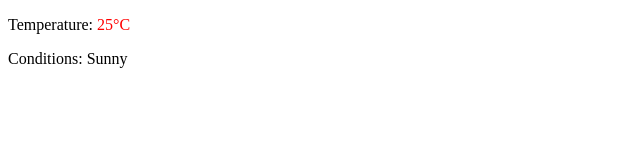
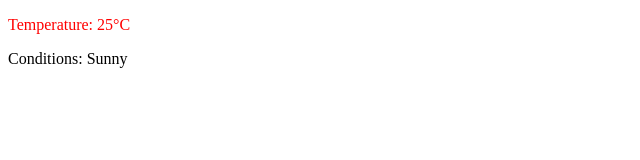
Before and after one commit to acciojob/conditional-weather-report-22karlokesh, a React app: page / in a window 1280 px wide. Shown: the top 160 px of the page, without its empty margins (0-640 px from the left). Built offline with nearby package versions, Linux system fonts and the light colour scheme.

Commit message:
Update App.js

```diff
--- a/src/components/App.js
+++ b/src/components/App.js
@@ -1,5 +1,4 @@
 import React, { useState } from "react";
-import './../styles/App.css';
 
 const App = () => {
   const [weather] = useState({
@@ -13,7 +12,7 @@ const App = () => {
 
   return (
     <div>
-      <p>Temperature: <span style={tempStyle}>{weather.temperature}{"\u00B0"}C</span></p>
+      <p style={tempStyle}>{`Temperature: ${weather.temperature}\u00B0C`}</p>
       <p>Conditions: {weather.conditions}</p>
     </div>
   );
```
